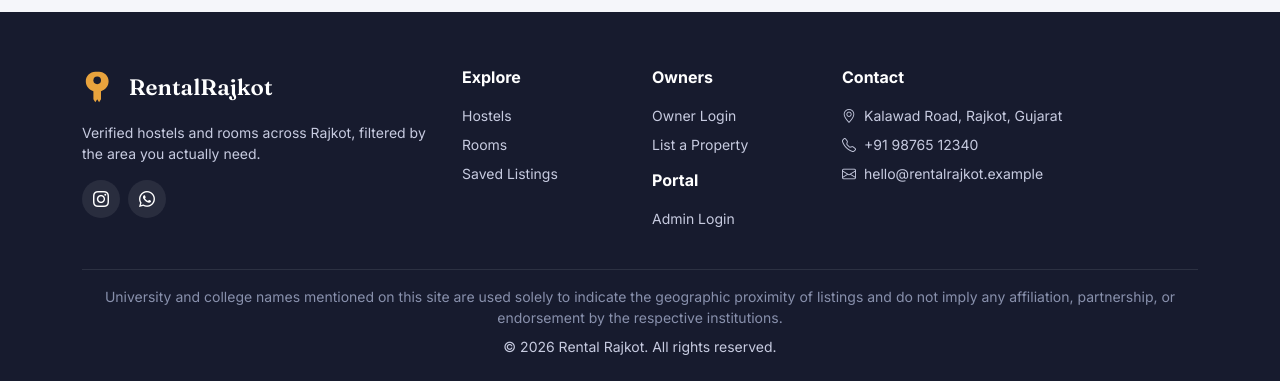
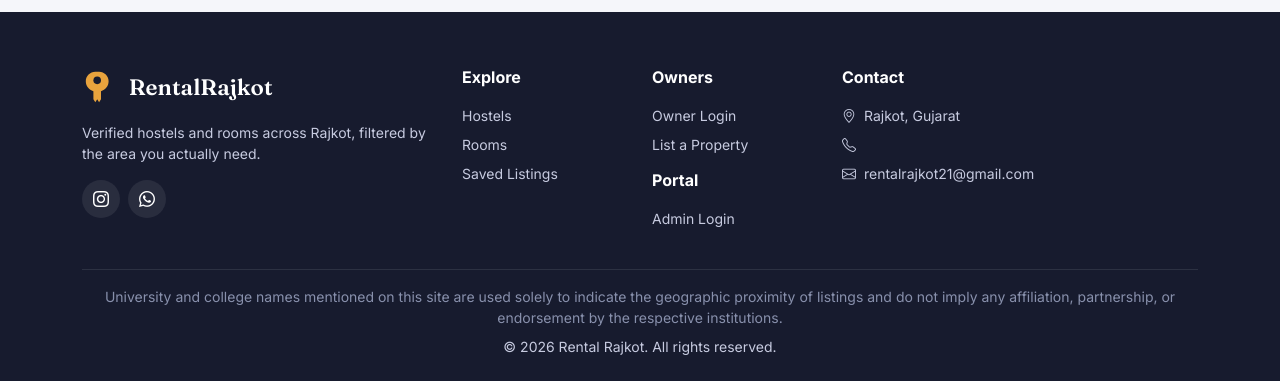
Before and after one commit to Gohel-Hardik-M/Rental-Rajkot-Final, a FastAPI app: page /about in a window 1280 px wide. Shown: the part 5082-5463 px from the top of the page. Run offline with FastAPI, Linux system fonts and the light colour scheme.

Commit message:
Contact Updated

```diff
--- a/templates/about.html
+++ b/templates/about.html
@@ -403,9 +403,9 @@
       <div class="col-lg-4">
         <h6>Contact</h6>
         <ul class="list-unstyled small">
-          <li class="mb-2"><i class="bi bi-geo-alt me-2"></i>Kalawad Road, Rajkot, Gujarat</li>
-          <li class="mb-2"><i class="bi bi-telephone me-2"></i>+91 98765 12340</li>
-          <li class="mb-2"><i class="bi bi-envelope me-2"></i>hello@rentalrajkot.example</li>
+          <li class="mb-2"><i class="bi bi-geo-alt me-2"></i>Rajkot, Gujarat</li>
+          <li class="mb-2"><i class="bi bi-telephone me-2"></i></li>
+          <li class="mb-2"><i class="bi bi-envelope me-2"></i>rentalrajkot21@gmail.com</li>
         </ul>
       </div>
     </div>
--- a/templates/index.html
+++ b/templates/index.html
@@ -472,7 +472,7 @@
 
             <i class="bi bi-telephone me-2"></i>
 
-            +91 98765 12340
+
 
           </li>
 
@@ -480,7 +480,7 @@
 
             <i class="bi bi-envelope me-2"></i>
 
-            support@rentalrajkot.in
+            rentalrajkot21@gmail.com
 
           </li>
 
```
